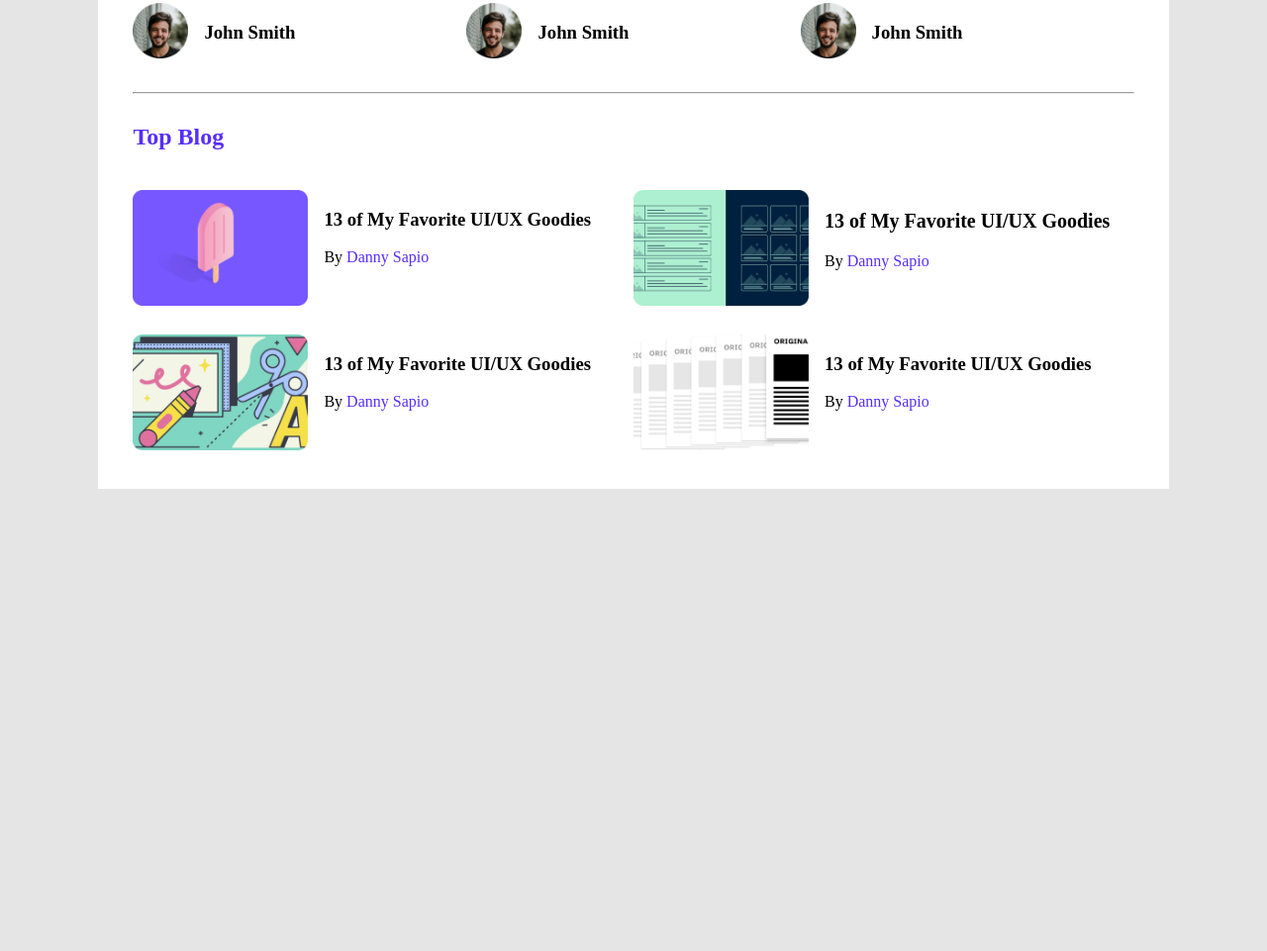
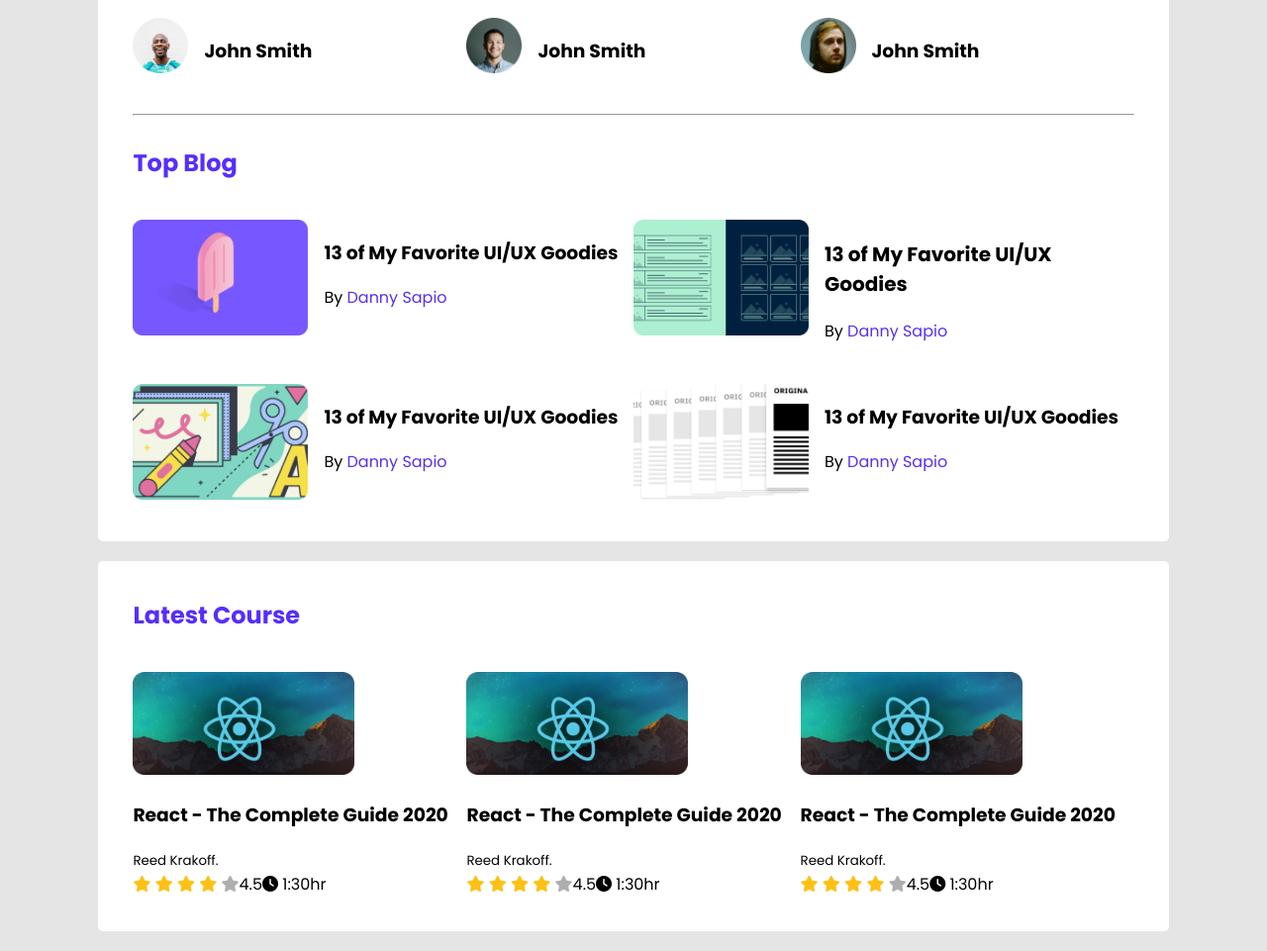
Before and after one commit to Shakilcmt/leader-board, a plain HTML site: page index.html in a window 1280 px wide. Shown: the part 198-1159 px from the top of the page at 99% size. Before the commit the page ends 800 px from the top, so only its background shows below. Drawn offline with Linux system fonts and the light colour scheme.

Commit message:
first commit

```diff
--- a/css/style.css
+++ b/css/style.css
@@ -1,6 +1,9 @@
+/* google font link  */
+@import url('https://fonts.googleapis.com/css2?family=Poppins:wght@400;500;600;700&family=Roboto&display=swap');
+
 body {
     background-color: #E5E5E5;
-
+    font-family: 'Poppins', sans-serif;
 }
 
 .container {
@@ -8,6 +11,8 @@ body {
     width: 80%;
     margin: 0 auto;
     padding: 35px;
+    margin-bottom: 20px;
+    border-radius: 5px;
 }
 
 .section-title {
@@ -67,3 +72,64 @@ hr {
 .blog-detail h3 {
     font-size: 20px;
 }
+
+/*-------------------------
+ latest course style start
+--------------------------- */
+.courses {
+    display: grid;
+    grid-template-columns: repeat(3, 1fr);
+
+}
+
+.course img {
+    Width: 224px;
+    Height: 104px;
+}
+
+.course-info {
+    display: flex;
+
+}
+
+.icons .fa-star {
+    color: #FFC014;
+}
+
+.icons #unique {
+    color: #AEAEAE;
+}
+
+/* madia query  */
+/* for tablet  */
+@media only screen and (min-width: 688px) and (max-width:992px) {
+
+    .players,
+    .courses {
+        grid-template-columns: repeat(2, 1fr);
+    }
+
+    .blog {
+        flex-direction: column;
+        width: 80%;
+    }
+}
+
+
+/* for mobile device  */
+@media only screen and (max-width:688px) {
+
+    .players,
+    .blogs,
+    .courses {
+        grid-template-columns: repeat(1, 1fr);
+
+    }
+
+    .blog {
+        flex-direction: column;
+    }
+
+
+
+}
--- a/index.html
+++ b/index.html
@@ -6,6 +6,11 @@
     <meta http-equiv="X-UA-Compatible" content="IE=edge">
     <meta name="viewport" content="width=device-width, initial-scale=1.0">
     <title>Leader board</title>
+    <!-- font awesome cdn link  -->
+    <link rel="stylesheet" href="https://cdnjs.cloudflare.com/ajax/libs/font-awesome/6.1.2/css/all.min.css"
+        integrity="sha512-1sCRPdkRXhBV2PBLUdRb4tMg1w2YPf37qatUFeS7zlBy7jJI8Lf4VHwWfZZfpXtYSLy85pkm9GaYVYMfw5BC1A=="
+        crossorigin="anonymous" referrerpolicy="no-referrer" />
+    <!-- css link  -->
     <link rel="stylesheet" href="css/style.css">
 </head>
 
@@ -22,23 +27,23 @@
                     <h3>John Smith</h3>
                 </div>
                 <div class="player">
-                    <img src="images/players/player-1.png" alt="">
+                    <img src="images/players/player-2.png" alt="">
                     <h3>John Smith</h3>
                 </div>
                 <div class="player">
-                    <img src="images/players/player-1.png" alt="">
+                    <img src="images/players/player-3.png" alt="">
                     <h3>John Smith</h3>
                 </div>
                 <div class="player">
-                    <img src="images/players/player-1.png" alt="">
+                    <img src="images/players/player-4.png" alt="">
                     <h3>John Smith</h3>
                 </div>
                 <div class="player">
-                    <img src="images/players/player-1.png" alt="">
+                    <img src="images/players/player-5.png" alt="">
                     <h3>John Smith</h3>
                 </div>
                 <div class="player">
-                    <img src="images/players/player-1.png" alt="">
+                    <img src="images/players/player-6.png" alt="">
                     <h3>John Smith</h3>
                 </div>
             </div>
@@ -93,6 +98,64 @@
                 </div>
             </div>
         </section>
+        <section class="container">
+            <div class="latest-course">
+                <h2 class="section-title">Latest Course</h2>
+                <div class="courses">
+                    <div class="course">
+                        <img src="images/courses/course-1.png" alt="">
+                        <h3>React - The Complete Guide 2020</h3>
+                        <small>Reed Krakoff.</small>
+                        <div class="course-info">
+                            <div class="icons">
+                                <i class="fa-solid fa-star"></i>
+                                <i class="fa-solid fa-star"></i>
+                                <i class="fa-solid fa-star"></i>
+                                <i class="fa-solid fa-star"></i>
+                                <i id="unique" class="fa-solid fa-star"></i>
+                            </div>
+                            <div>4.5</div>
+                            <div><i class="fa-solid fa-clock"></i> 1:30hr</div>
+                        </div>
+                    </div>
+                    <div class="course">
+                        <img src="images/courses/course-1.png" alt="">
+                        <h3>React - The Complete Guide 2020</h3>
+                        <small>Reed Krakoff.</small>
+                        <div class="course-info">
+                            <div class="icons">
+                                <i class="fa-solid fa-star"></i>
+                                <i class="fa-solid fa-star"></i>
+                                <i class="fa-solid fa-star"></i>
+                                <i class="fa-solid fa-star"></i>
+                                <i id="unique" class="fa-solid fa-star"></i>
+                            </div>
+                            <div>4.5</div>
+                            <div><i class="fa-solid fa-clock"></i> 1:30hr</div>
+                        </div>
+                    </div>
+                    <div class="course">
+                        <img src="images/courses/course-1.png" alt="">
+                        <h3>React - The Complete Guide 2020</h3>
+                        <small>Reed Krakoff.</small>
+                        <div class="course-info">
+                            <div class="icons">
+                                <i class="fa-solid fa-star"></i>
+                                <i class="fa-solid fa-star"></i>
+                                <i class="fa-solid fa-star"></i>
+                                <i class="fa-solid fa-star"></i>
+                                <i id="unique" class="fa-solid fa-star"></i>
+                            </div>
+                            <div>4.5</div>
+                            <div><i class="fa-solid fa-clock"></i> 1:30hr</div>
+                        </div>
+                    </div>
+                </div>
+            </div>
+        </section>
+        <section>
+
+        </section>
     </main>
     <footer>
 
```
